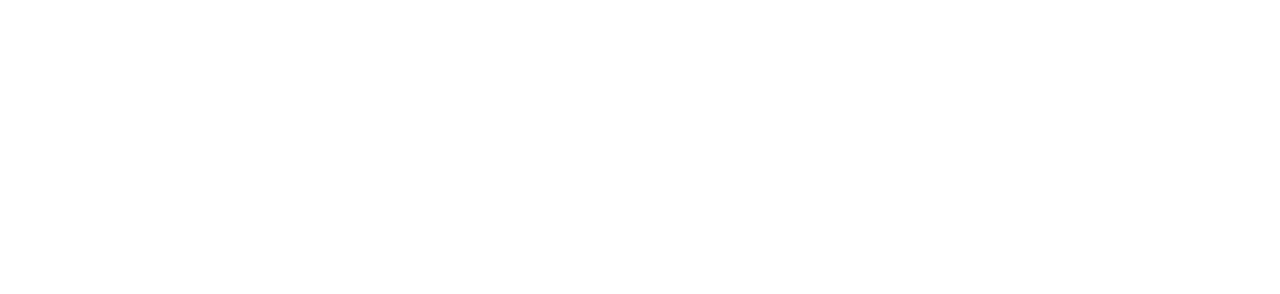
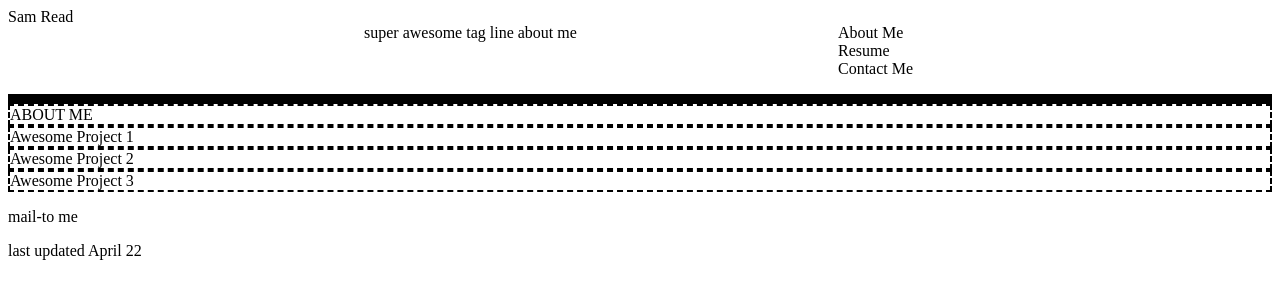
Before and after one commit to CRHS-CMP621A/personal-digital-portfolio-samreadd, a plain HTML site: page index.html in a window 1280 px wide. Drawn offline with Linux system fonts and the light colour scheme.

Commit message:
initial layout

```diff
--- a/index.html
+++ b/index.html
@@ -10,5 +10,29 @@
     <title>About Me</title>
   </head>
 
-  <body></body>
+  <body>
+    <header class="header">
+      <div class="name">Sam Read </div>
+      <blockquote class="tagline">super awesome tag line about me</blockquote>
+      <nav class="navbar">
+        <ul class="nav-links">
+          <li class="nav-link nav-link-1">About Me</li>
+          <li class="nav-link nav-link-2">Resume</li>
+          <li class="nav-link nav-link-3">Contact Me</li>
+        </ul>
+      </nav>
+    </header>
+
+    <main class="container">
+      <section class="about-me">ABOUT ME</section>
+      <article class="showcase showcase-1">Awesome Project 1</article>
+      <article class="showcase showcase-2">Awesome Project 2</article>
+      <article class="showcase showcase-3">Awesome Project 3</article>
+    </main>
+
+    <footer>
+      <p class="contact-me">mail-to me</p>
+      <p class="last-update">last updated April 22</p>
+    </footer>
+  </body>
 </html>
--- a/style.css
+++ b/style.css
@@ -0,0 +1,26 @@
+.header{
+    display:grid;
+    grid-template-columns: 2fr 3fr 3fr;
+
+    border-bottom: 10px solid black;
+}
+
+.nav-link{
+    display:flex;
+    list-style-type: none;
+    gap: 10px;
+}
+.about-me{
+    border: 2px dashed black;
+    flex:1;
+}
+.showcase{
+    border: 2px dashed black;
+    flex:2;
+}
+/*FOOTER*/
+.footer{
+    display: flex;
+    justify-content: center;
+    gap: 30px;
+}
```
